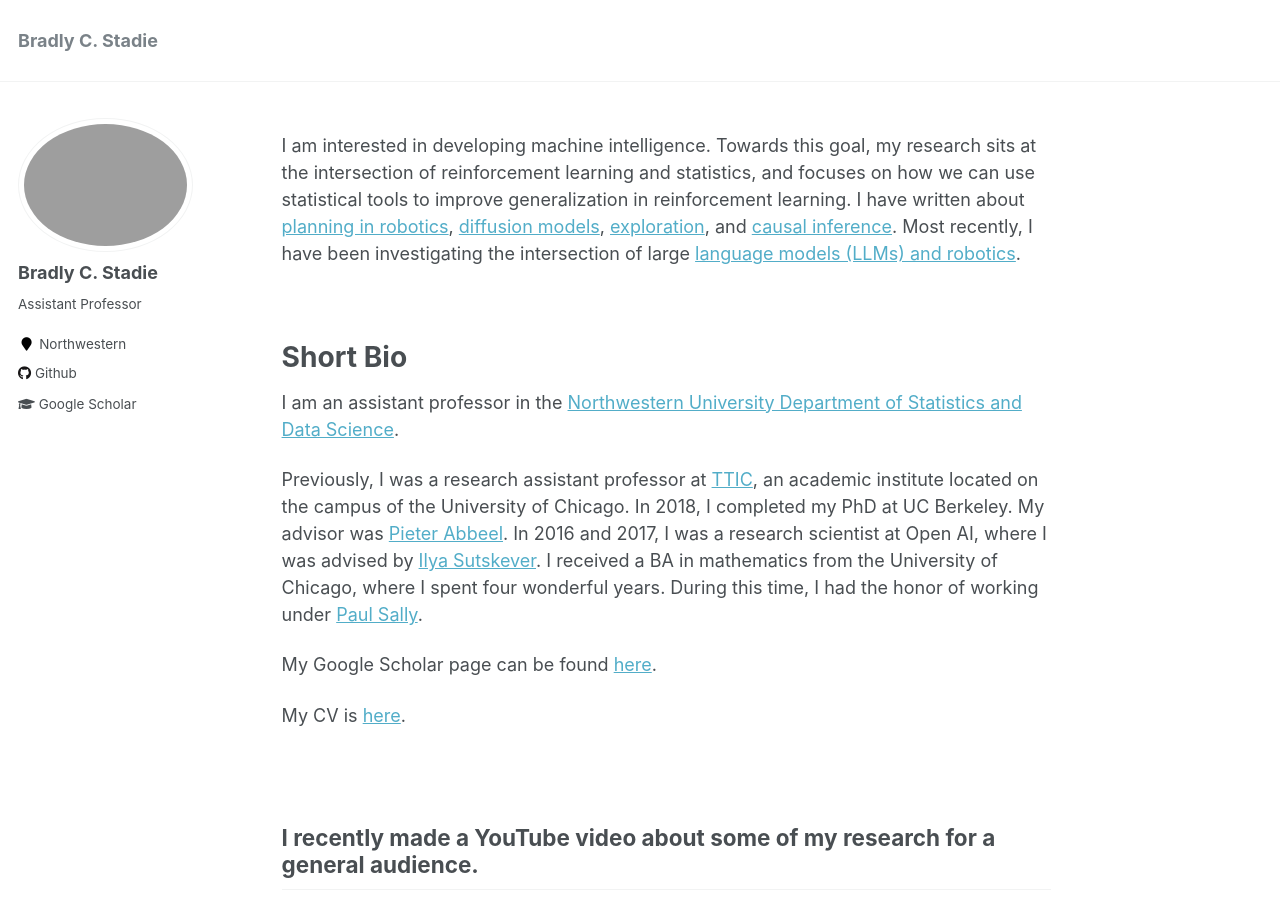
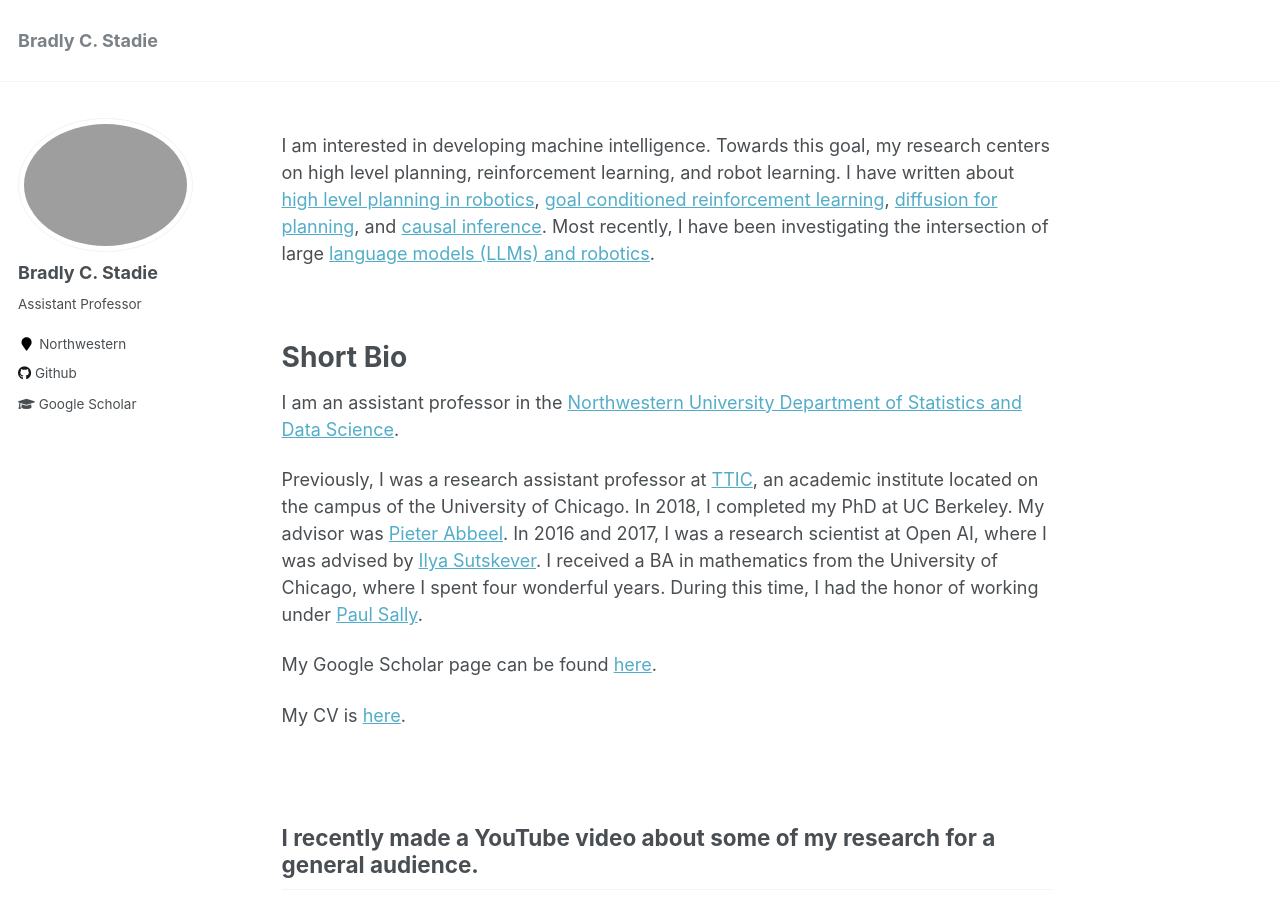
Before and after one commit to bstadie/bstadie.github.io, a Jekyll site: the page built from _pages/about.md, in a window 1280 px wide and 900 px high. Built offline with Jekyll 4.4.1, drawn with Linux system fonts in a browser that asks for light colours.

Commit message:
Update about.md

```diff
--- a/_pages/about.md
+++ b/_pages/about.md
@@ -7,7 +7,7 @@ redirect_from:
   - /about/
   - /about.html
 ---
-I am interested in developing machine intelligence. Towards this goal, my research sits at the intersection of reinforcement learning and statistics, and focuses on how we can use statistical tools to improve generalization in reinforcement learning. I have written about [planning in robotics](https://sites.google.com/view/latent-landmarks/), [diffusion models](https://diffusion-for-shared-autonomy.github.io/), [exploration](https://proceedings.mlr.press/v119/pitis20a.html), and [causal inference](https://arxiv.org/abs/1808.07804). Most recently, I have been investigating the intersection of large [language models (LLMs) and robotics](https://wonderful-team-robotics.github.io/).
+I am interested in developing machine intelligence. Towards this goal, my research centers on high level planning, reinforcement learning, and robot learning. I have written about [high level planning in robotics](https://sites.google.com/view/latent-landmarks/), [goal conditioned reinforcement learning](https://arxiv.org/abs/2007.02832), [diffusion for planning](https://diffusion-for-shared-autonomy.github.io/), and [causal inference](https://arxiv.org/abs/1808.07804). Most recently, I have been investigating the intersection of large [language models (LLMs) and robotics](https://wonderful-team-robotics.github.io/).
 
 &nbsp;
 
```
